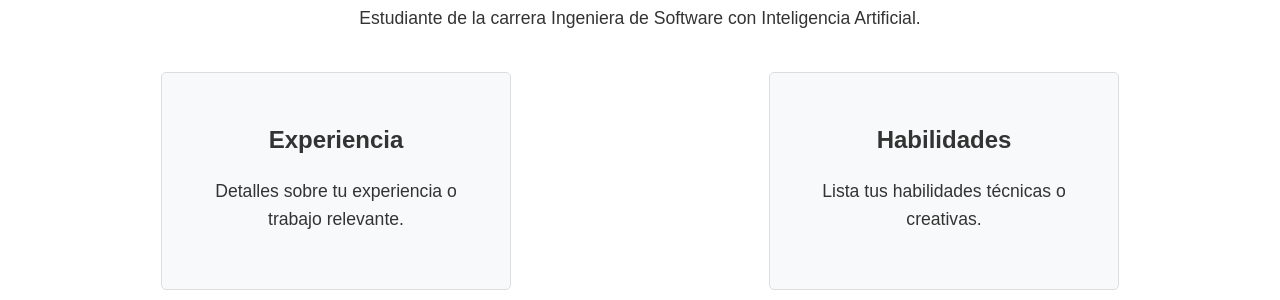
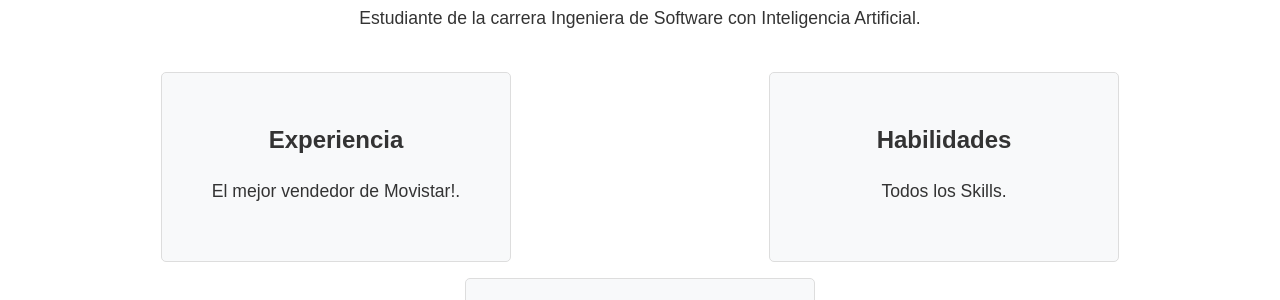
Before and after one commit to jahir25/testsen, a plain HTML site: page index.html in a window 1280 px wide. Shown: the part 436-736 px from the top of the page. Drawn offline with Linux system fonts and the light colour scheme; grey boxes are pictures that could not be loaded.

Commit message:
mejorado

```diff
--- a/index.html
+++ b/index.html
@@ -30,11 +30,11 @@
         <div class="about-cards">
             <div class="card">
                 <h3>Experiencia</h3>
-                <p>Detalles sobre tu experiencia o trabajo relevante.</p>
+                <p>El mejor vendedor de Movistar!.</p>
             </div>
             <div class="card">
                 <h3>Habilidades</h3>
-                <p>Lista tus habilidades técnicas o creativas.</p>
+                <p>Todos los Skills.</p>
             </div>
         </div>
         <div class="about-cards">
```
